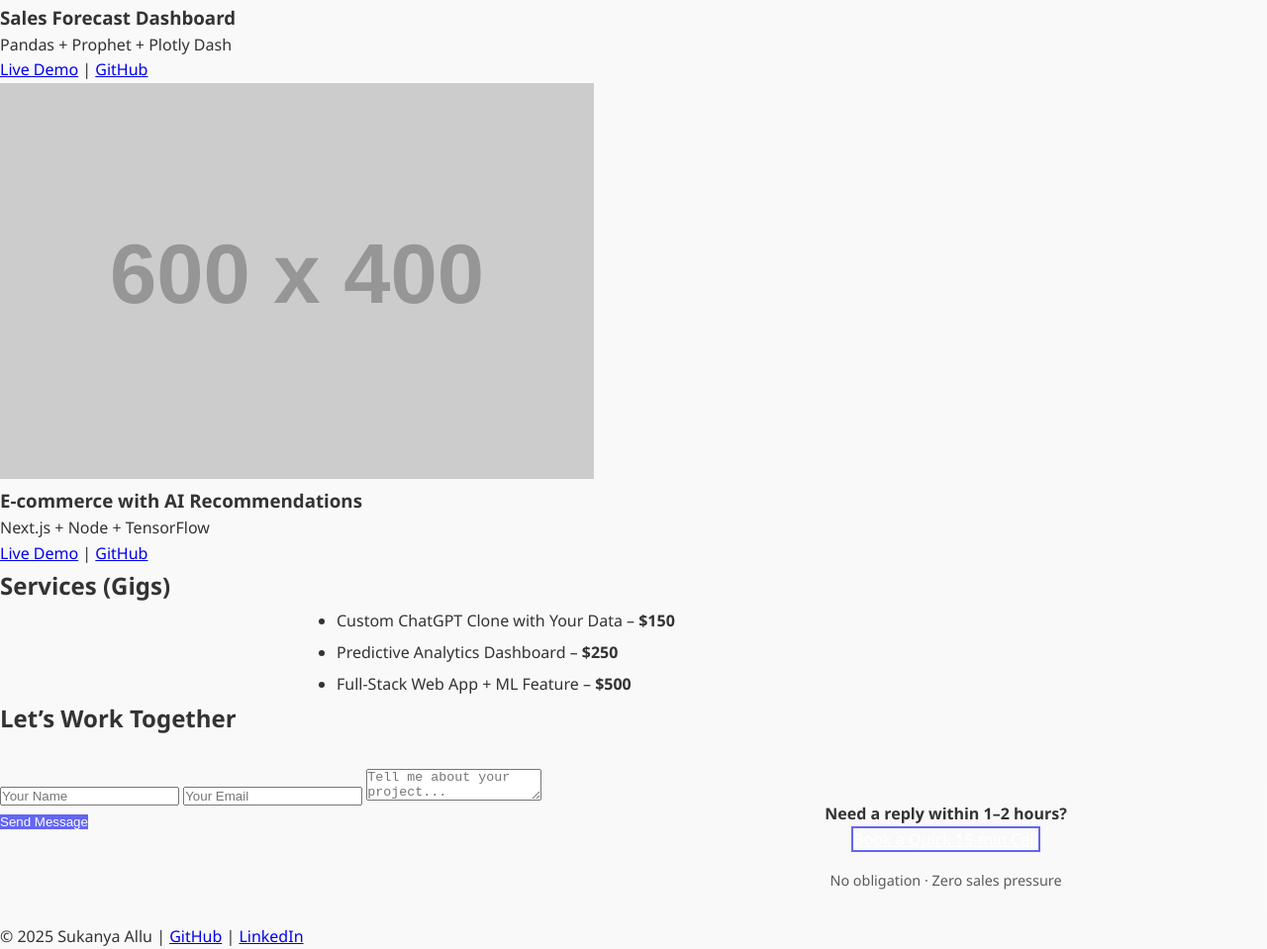
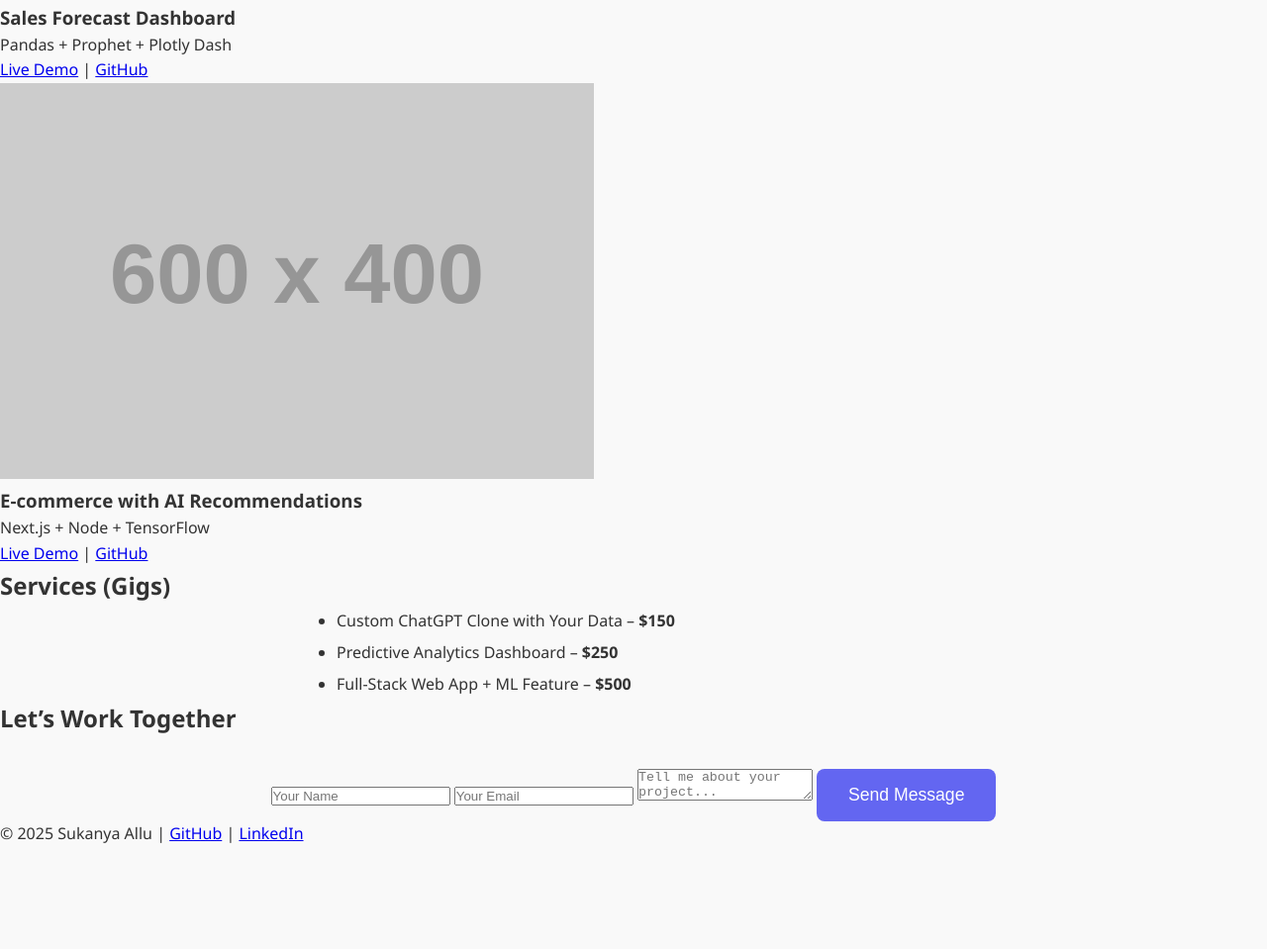
Before and after one commit to Sukanya3Allu/Sukanya3Allu.github.io, a plain HTML site: page index.html in a window 1280 px wide. Shown: the part 1732-2691 px from the top of the page at 99% size. After the commit the page ends 2588 px from the top, so only its background shows below. Drawn offline with Linux system fonts and the light colour scheme; placeholder pictures from the web are drawn by us.

Commit message:
Update index.html

```diff
--- a/index.html
+++ b/index.html
@@ -63,15 +63,6 @@
   justify-content: center;
   margin-top: 2rem;
 }
-.contact-form, .contact-calendly { flex: 1; min-width: 300px;; }
-.contact-calendly {
-  text-align: center;
-  padding: 2rem;
-  background: rgba(255,255,255,0.05);
-  border-radius: 12px;
-  border: 1px solid rgba(255,255,255,0.1);
-}
-@media (max-width: 768px) { .contact-options { flex-direction: column; } }
   </style>
 
 </head>
@@ -100,9 +91,6 @@
 
     <div class="hero-buttons">
       <a href="#projects" class="btn btn-primary">View My Work</a>
-      <a href="https://calendly.com/your-calendly-username" target="_blank" class="btn btn-secondary">
-        Book a Quick Call (Reply in 2–3 hrs)
-      </a>
     </div>
   </div>
 </header>
@@ -155,18 +143,10 @@
       <input type="text" name="name" placeholder="Your Name" required>
       <input type="email" name="email" placeholder="Your Email" required>
       <textarea name="message" placeholder="Tell me about your project..." required></textarea>
-      <button type="submit" class="btn-primary">Send Message</button>
+      <button type="submit" style="background:#6366f1; color:white; padding:1rem 2rem; border:none; border-radius:8px; font-size:1.1rem; cursor:pointer;">
+        Send Message
+      </button>
     </form>
-    </div>
-    <!-- Calendly option for fast clients -->
-    <div class="contact-calendly">
-      <p><strong>Need a reply within 1–2 hours?</strong></p>
-      <a href="https://calendly.com/your-calendly-username/15min" target="_blank" class="btn-secondary">
-        Book a Quick 15-min Call
-      </a>
-      <p style="font-size:0.9rem; margin-top:1rem; opacity:0.8;">
-        No obligation · Zero sales pressure
-      </p>
     </div>
   </section>
 
```
